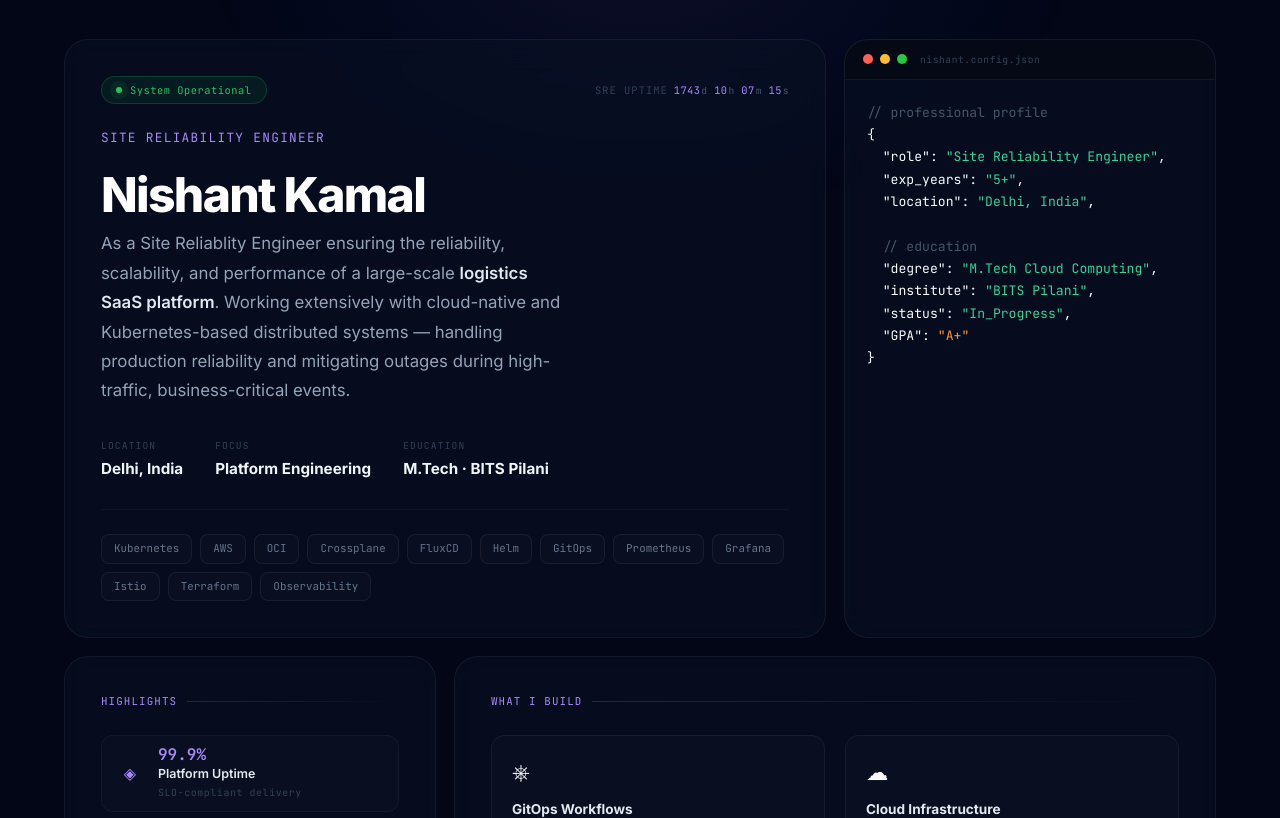
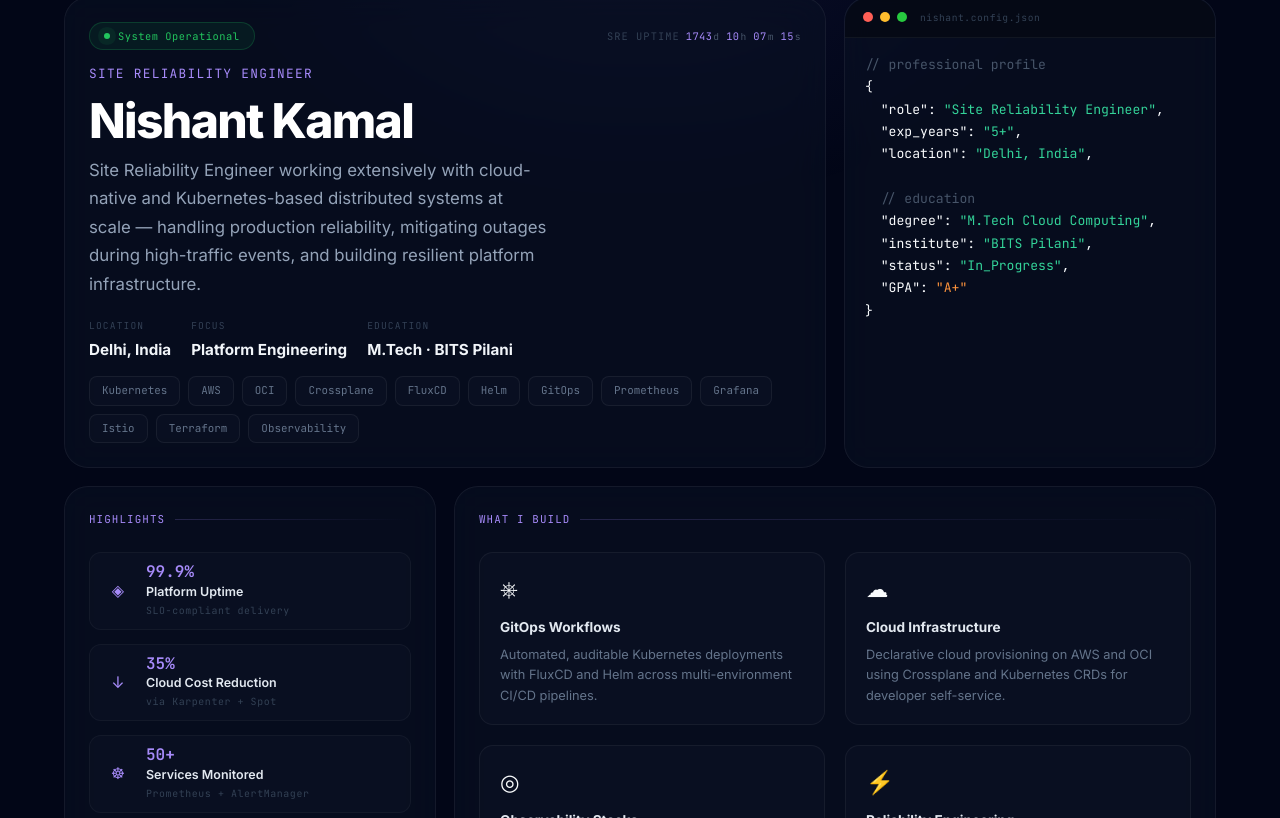
Before and after one commit to nishant-kamal/nishant-portfolio, a Next.js app: page / in a window 1280 px wide. Shown: the part 1302-2120 px from the top of the page. Built offline with nearby package versions, Linux system fonts and the light colour scheme.

Commit message:
Add files via upload

```diff
--- a/components/About.js
+++ b/components/About.js
@@ -77,7 +77,7 @@ export default function About() {
         .ab-root {
           font-family: var(--font-sans);
           color: #f8fafc;
-          padding: 20px 0 80px;
+          padding: 20px 0 40px;
           position: relative;
           overflow: hidden;
         }
@@ -99,7 +99,7 @@ export default function About() {
         .ab-inner { position: relative; z-index: 1; }
 
         /* ── Header ───────────────────────────────────────────────────── */
-        .ab-header { margin-bottom: 64px; }
+        .ab-header { margin-bottom: 36px; }
         .ab-title {
           font-size: clamp(3rem, 8vw, 5.5rem);
           font-weight: 800;
@@ -153,7 +153,7 @@ export default function About() {
           backdrop-filter: blur(16px);
           -webkit-backdrop-filter: blur(16px);
           border-radius: 24px;
-          padding: 36px;
+          padding: 24px;
           opacity: 0;
           transform: translateY(32px);
           transition:
@@ -189,8 +189,8 @@ export default function About() {
         .status-row {
           display: flex; align-items: center;
           justify-content: space-between;
-          flex-wrap: wrap; gap: 12px;
-          margin-bottom: 24px;
+          flex-wrap: wrap; gap: 8px;
+          margin-bottom: 14px;
         }
         .status-badge {
           display: inline-flex; align-items: center; gap: 8px;
@@ -231,15 +231,15 @@ export default function About() {
           font-family: var(--font-mono);
           font-size: 0.8rem; color: #a78bfa;
           letter-spacing: 0.1em; text-transform: uppercase;
-          margin: 0 0 20px;
+          margin: 0 0 10px;
         }
         .hero-desc {
           font-size: 1.05rem; color: #94a3b8;
-          line-height: 1.75; margin: 0 0 32px;
+          line-height: 1.7; margin: 0 0 20px;
         }
         .hero-desc strong { color: #e2e8f0; font-weight: 600; }
 
-        .meta-row { display: flex; gap: 32px; flex-wrap: wrap; }
+        .meta-row { display: flex; gap: 20px; flex-wrap: wrap; }
         .meta-chip {
           display: flex; flex-direction: column; gap: 4px;
         }
@@ -255,7 +255,7 @@ export default function About() {
         .meta-chip-value.accent { color: #a78bfa; }
 
         /* tag pills */
-        .tag-row { display: flex; flex-wrap: wrap; gap: 8px; margin-top: 28px; padding-top: 24px; border-top: 1px solid rgba(255,255,255,0.04); }
+        .tag-row { display: flex; flex-wrap: wrap; gap: 8px; margin-top: 14px; }
         .tag-pill {
           font-family: var(--font-mono);
           font-size: 0.68rem;
@@ -290,7 +290,7 @@ export default function About() {
           margin-left: 6px; letter-spacing: 0.06em;
         }
         .creds-body {
-          padding: 22px 22px;
+          padding: 16px 20px;
           font-family: var(--font-mono);
           font-size: 0.82rem;
           line-height: 1.7;
@@ -458,11 +458,10 @@ export default function About() {
             <h3 className="hero-name">Nishant Kamal</h3>
 
             <p className="hero-desc">
-              As a Site Reliablity Engineer ensuring the reliability, scalability,
-              and performance of a large-scale <strong>logistics SaaS platform</strong>.
-              Working extensively with cloud-native and Kubernetes-based distributed
-              systems — handling production reliability and mitigating outages during
-              high-traffic, business-critical events.
+              Site Reliability Engineer working extensively with cloud-native and
+              Kubernetes-based distributed systems at scale — handling production
+              reliability, mitigating outages during high-traffic events, and
+              building resilient platform infrastructure.
             </p>
 
             <div className="meta-row">
```
